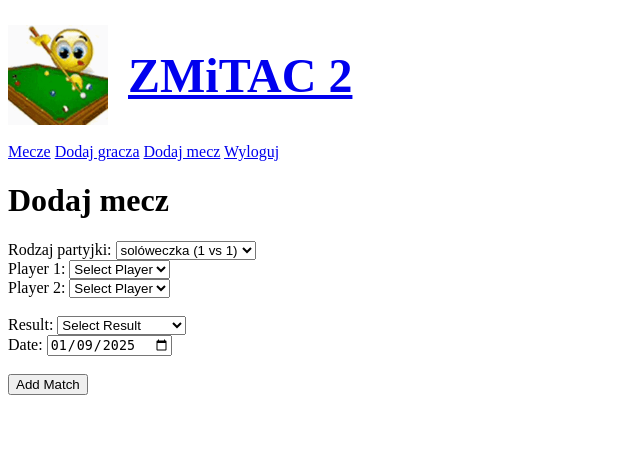
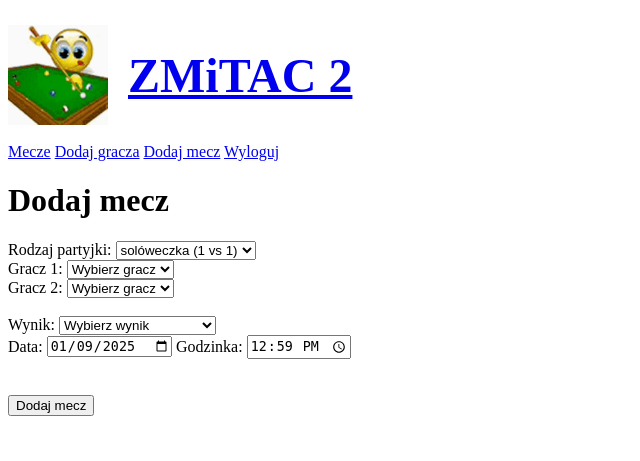
Before and after one commit to suchencjusz/zmitac2, a Flask app: page /add_match in a window 1280 px wide. Shown: the top 461 px of the page, without its empty margins (0-640 px from the left). Run offline with Flask 3, Linux system fonts and the light colour scheme; the visitor is signed in with stand-in values (Sample User, id 1); a database or web service that is not in the repository returns one stand-in record (values such as "Sample title").

Commit message:
feat: mvp

```diff
--- a/app/queries.py
+++ b/app/queries.py
@@ -1,3 +1,7 @@
+from datetime import datetime
+
+from bson import ObjectId
+
 from app import db
 from app.models import Match, Player
 
@@ -6,24 +10,84 @@ def add_player(nickname):
     player = Player(nickname)
     return db.players.insert_one(player.to_dict())
 
-def add_match(player1id=None, player2id=None, who_won=None, date=None,
-              multi_game=False, players1=None, players2=None):
+
+def add_match(
+    player1id=None,
+    player2id=None,
+    who_won=None,
+    date=None,
+    time=None,
+    multi_game=False,
+    players1=None,
+    players2=None,
+):
+    if date and time:
+        match_datetime = datetime.strptime(f"{date} {time}", "%Y-%m-%d %H:%M")
+    elif date:
+        match_datetime = datetime.strptime(date, "%Y-%m-%d")
+    else:
+        match_datetime = datetime.now()
+
     match = Match(
         player1id=player1id,
         player2id=player2id,
         who_won=who_won,
-        date=date,
+        date=match_datetime,
         multi_game=multi_game,
         players1=players1,
-        players2=players2
+        players2=players2,
     )
     return db.matches.insert_one(match.to_dict())
 
+
 def get_all_matches():
     pipeline = [
-        {"$sort": {"date": -1}}
+        {
+            "$lookup": {
+                "from": "players",
+                "let": {
+                    "player1_id": "$player1id",
+                    "player2_id": "$player2id",
+                    "team1_players": {"$ifNull": ["$players1", []]},
+                    "team2_players": {"$ifNull": ["$players2", []]},
+                },
+                "pipeline": [
+                    {
+                        "$match": {
+                            "$expr": {
+                                "$or": [
+                                    {"$eq": ["$_id", "$$player1_id"]},
+                                    {"$eq": ["$_id", "$$player2_id"]},
+                                    {
+                                        "$cond": {
+                                            "if": {"$isArray": "$$team1_players"},
+                                            "then": {
+                                                "$in": ["$_id", "$$team1_players"]
+                                            },
+                                            "else": False,
+                                        }
+                                    },
+                                    {
+                                        "$cond": {
+                                            "if": {"$isArray": "$$team2_players"},
+                                            "then": {
+                                                "$in": ["$_id", "$$team2_players"]
+                                            },
+                                            "else": False,
+                                        }
+                                    },
+                                ]
+                            }
+                        }
+                    }
+                ],
+                "as": "players",
+            }
+        },
+        {"$sort": {"datetime": -1}},
     ]
     return db.matches.aggregate(pipeline)
 
+
 def get_all_players():
     return db.players.find().sort("nickname")
--- a/app/routes.py
+++ b/app/routes.py
@@ -1,4 +1,4 @@
-from datetime import date
+from datetime import datetime
 
 from flask import flash, redirect, render_template, request, session, url_for
 
@@ -39,6 +39,7 @@ def add_match_route():
             game_type = request.form["game_type"]
             who_won = request.form["who_won"]
             date_val = request.form["date"]
+            time_val = request.form["time"]
 
             if game_type == "multi":
                 players1 = request.form.getlist("players1[]")
@@ -60,12 +61,12 @@ def add_match_route():
                     player2id=None,
                     who_won=who_won,
                     date=date_val,
+                    time=time_val,
                     multi_game=True,
                     players1=players1,
-                    players2=players2,
+                    players2=players2
                 )
             else:
-                # single game
                 player1id = request.form["player1id"]
                 player2id = request.form["player2id"]
                 add_match(
@@ -73,15 +74,20 @@ def add_match_route():
                     player2id=player2id,
                     who_won=who_won,
                     date=date_val,
+                    time=time_val
                 )
 
             flash("Mecz dodany sukcesywnie!!!!", "success")
             return redirect(url_for("add_match_route"))
         except Exception as e:
             flash(str(e), "error")
-    players = list(get_all_players())
+
+    now = datetime.now()
     return render_template(
-        "add_match.html", players=players, today=date.today().isoformat()
+        "add_match.html",
+        players=list(get_all_players()),
+        today=now.date().isoformat(),
+        now=now.strftime("%H:%M")
     )
 
 
--- a/app/templates/add_match.html
+++ b/app/templates/add_match.html
@@ -13,17 +13,17 @@
 
     <!-- soloweczka -->
     <div id="single_fields">
-        <label>Player 1:</label>
+        <label>Gracz 1:</label>
         <select name="player1id" id="player1id" required>
-            <option value="">Select Player</option>
+            <option value="">Wybierz gracz</option>
             {% for player in players %}
             <option value="{{ player._id }}">{{ player.nickname }}</option>
             {% endfor %}
         </select>
         <br>
-        <label>Player 2:</label>
+        <label>Gracz 2:</label>
         <select name="player2id" id="player2id" required>
-            <option value="">Select Player</option>
+            <option value="">Wybierz gracz</option>
             {% for player in players %}
             <option value="{{ player._id }}">{{ player.nickname }}</option>
             {% endfor %}
@@ -32,15 +32,15 @@
 
     <!-- multifruti -->
     <div id="multi_fields" style="display:none;">
-        <p>Select multiple players for each group</p>
-        <label>Group 1:</label>
+        <p>Wybierz graczy</p>
+        <label>Team 1:</label>
         <select name="players1[]" id="players1" multiple size="4">
             {% for player in players %}
             <option value="{{ player._id }}">{{ player.nickname }}</option>
             {% endfor %}
         </select>
         <br>
-        <label>Group 2:</label>
+        <label>Team 2:</label>
         <select name="players2[]" id="players2" multiple size="4">
             {% for player in players %}
             <option value="{{ player._id }}">{{ player.nickname }}</option>
@@ -49,18 +49,23 @@
     </div>
 
     <br>
-    <label for="who_won">Result:</label>
+    <label for="who_won">Wynik:</label>
 
     <select name="who_won" id="who_won" required>
         <!-- js jazda -->
     </select>
 
     <br>
-    <label for="date">Date:</label>
+    <div>
+        <label for="date">Data:</label>
         <input type="date" name="date" required value="{{ today }}" />
 
+        <label for="time">Godzinka:</label>
+        <input type="time" name="time" value="{{ now }}" required />
+    </div>
+
     <br><br>
-    <button type="submit">Add Match</button>
+    <button type="submit">Dodaj mecz</button>
 </form>
 
 <script>
@@ -95,17 +100,17 @@ function toggleFields() {
         const whoWon = document.getElementById('who_won');
         whoWon.innerHTML = '';
 
-    whoWon.add(new Option('Select Result', ''));
+        whoWon.add(new Option('Wybierz wynik', ''));
 
         if (gameType === 'single') {
-        whoWon.add(new Option('Player 1 Won', 'player1'));
-        whoWon.add(new Option('Player 2 Won', 'player2'));
+            whoWon.add(new Option('Gracz 1 Wygrał', 'player1'));
+            whoWon.add(new Option('Gracz 2 Wygrał', 'player2'));
         } else {
-        whoWon.add(new Option('Group 1 Won', 'players1'));
-        whoWon.add(new Option('Group 2 Won', 'players2'));
+            whoWon.add(new Option('Drużyna 1 Wygrała', 'players1'));
+            whoWon.add(new Option('Drużyna 2 Wygrała', 'players2'));
         }
-    whoWon.add(new Option('Draw (1-1)', 'draw'));
-    whoWon.add(new Option('Not Finished (0-0)', 'none'));
+        whoWon.add(new Option('Remis (1-1)', 'draw'));
+        whoWon.add(new Option('Nierozstrzygnięty (0-0)', 'none'));
     }
 
     document.addEventListener('DOMContentLoaded', toggleFields);
--- a/app/templates/base.html
+++ b/app/templates/base.html
@@ -4,18 +4,42 @@
 <head>
   <meta charset="UTF-8">
   <meta http-equiv="X-UA-Compatible" content="IE=edge">
-  <meta name="viewport" content="width=device-width, initial-scale=1.0">
+  <meta name="viewport" content="width=device-width, initial-scale=1.0, shrink-to-fit=no">
 
+  <!-- Basic Meta -->
+  <title>ZMiTAC 2 - System do zarządzania meczami bilardowymi</title>
+  <meta name="description" content="Nowoczesny system do zarządzania meczami bilardowymi">
+  <meta name="keywords" content="bilard, pool, mecze, turniej, DS Babilon, ZMiTAC">
+  <meta name="author" content="suchencjusz">
+  <meta name="robots" content="index">
+  <meta name="language" content="pl">
+
+  <!-- Favicon -->
+  <link rel="icon" type="image/gif" href="{{ url_for('static', filename='icon.png') }}">
+  <link rel="apple-touch-icon" href="{{ url_for('static', filename='icon.png') }}">
+
+  <!-- Theme Color -->
+  <meta name="theme-color" content="#4CAF50">
+  <meta name="msapplication-navbutton-color" content="#4CAF50">
+  <meta name="apple-mobile-web-app-status-bar-style" content="#4CAF50">
+
+  <!-- OpenGraph -->
+  <meta property="og:title" content="ZMiTAC 2 - Bilard">
+  <meta property="og:description" content="Nowoczesny system do zarządzania meczami bilardowymi">
+  <meta property="og:image" content="{{ url_for('static', filename='logo.gif') }}">
+  <meta property="og:url" content="{{ url_for('index') }}">
+  <meta property="og:type" content="website">
+  <meta property="og:locale" content="pl_PL">
+
+  <!-- Stylesheet -->
   <link rel="stylesheet" href="{{ url_for('static', filename='styles.css') }}">
-
-
   <title>ZMiTAC 2</title>
 </head>
 
 <body>
+  <div class="zmitac">
     <nav>
       <a href="{{ url_for('index') }}">
-
 
         <div class="logo-container">
           <img src="{{ url_for('static', filename='logo.gif') }}" alt="logo" class="logo">
@@ -49,6 +73,7 @@
     <div>
       {% block content %}{% endblock %}
     </div>
+  </div>
 </body>
 
 </html>
```
Also changed, not shown: app/models.py (+13 -20 lines), app/templates/index.html (+64 -8 lines), README.md, app/static/icon.png (added), image.png. Lines whose indentation alone changed are shown as unchanged.
